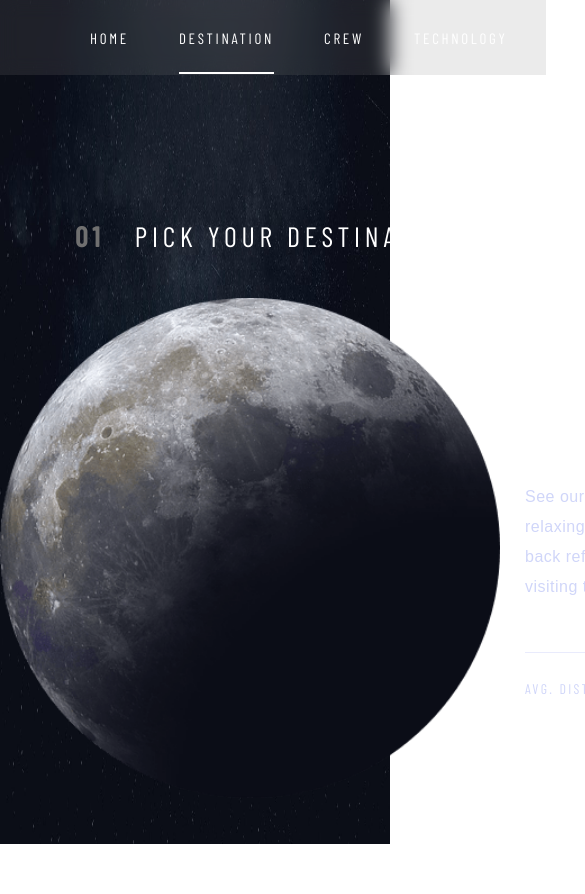
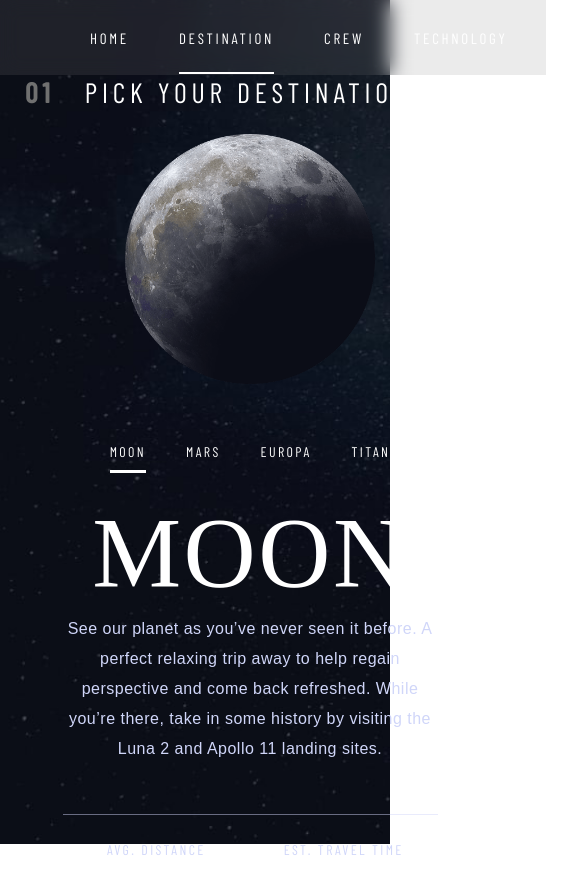
Before and after one commit to kabocha23/space-tourism, a React (Create React App) app: page /destination in a window 390 px wide. Shown: the top 894 px of the page, 585 px wide, since content can reach past the window. Before the commit the page ends 844 px from the top, so only its background shows below. Built offline with nearby package versions, Linux system fonts and the light colour scheme; a web font is replaced by a local one.

Commit message:
added styles for tablet and mobile screens

```diff
--- a/src/components/01 Destination/Destination.css
+++ b/src/components/01 Destination/Destination.css
@@ -107,3 +107,91 @@ hr {
 .planetActiveOff {
     border-bottom: none;
 }
+
+@media screen and (min-width:768px) and (max-width: 1023px) {
+    .destination-container {
+        flex-direction: column;
+        background-image: url("../../assets/destination/background-destination-tablet.jpg");
+    }
+    .destination-img {
+        height: auto;
+        width: 100%;
+        min-width: 500px;
+    }
+    .destination-img p {
+        margin-top: 15%;
+        margin-left: 5%;
+        margin-bottom: 5%;
+    }
+    .destination-img img {
+        height: auto;
+        width: 45%;
+        margin-top: 0%;
+        margin-bottom: 0%;
+    }
+
+    .destination-nav {
+        justify-content: center;
+        margin-bottom: 5%;
+    }
+    .destination-nav p {
+        margin-left: 20px;
+        margin-right:20px;
+    }
+    .destination-blurb {
+        text-align: center;
+        width: 100%;
+    }
+    .destination-blurb-sub {
+        height: auto;
+        width: 75%;
+        margin-top: 20px;
+        margin-left: auto;
+        margin-right: auto;
+    }
+
+}
+
+@media screen and (max-width: 767px) {
+    .destination-container {
+        flex-direction: column;
+        background-image: url("../../assets/destination/background-destination-mobile.jpg");
+    }
+    .destination-img {
+        height: auto;
+        width: 100%;
+        min-width: 500px;
+    }
+    .destination-img p {
+        margin-top: 15%;
+        margin-left: 5%;
+        margin-bottom: 0%;
+    }
+    .destination-img img {
+        height: auto;
+        width: 50%;
+        margin-top: 5%;
+        margin-bottom: 5%;
+    }
+
+    .destination-nav {
+        justify-content: center;
+        margin-bottom: 5%;
+    }
+    .destination-nav p {
+        margin-left: 20px;
+        margin-right:20px;
+    }
+    .destination-blurb {
+        text-align: center;
+        width: 100%;
+    }
+    .destination-blurb-sub {
+        height: auto;
+        width: 75%;
+        margin-top: 20px;
+        margin-left: auto;
+        margin-right: auto;
+    }
+
+}
```
